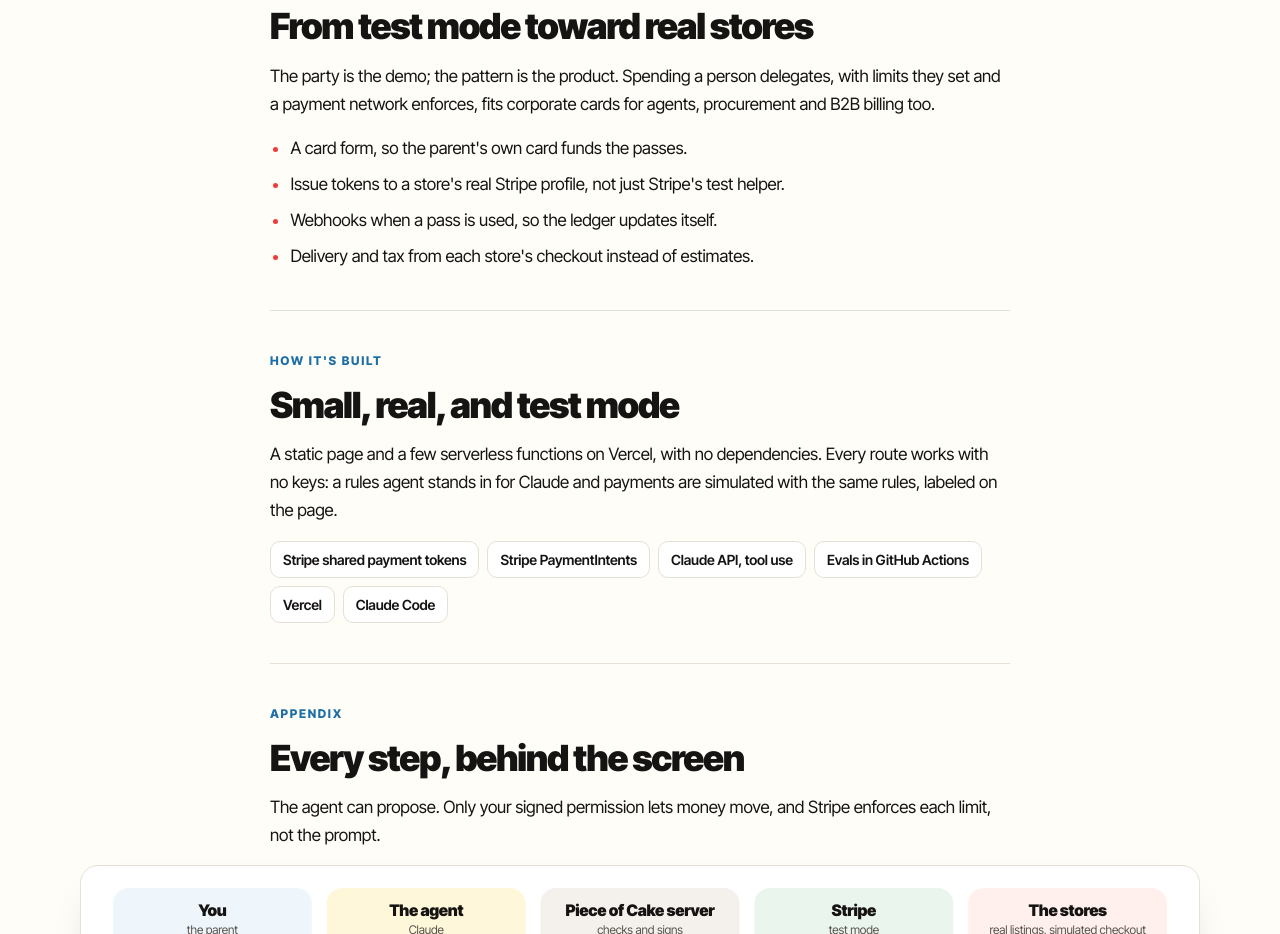
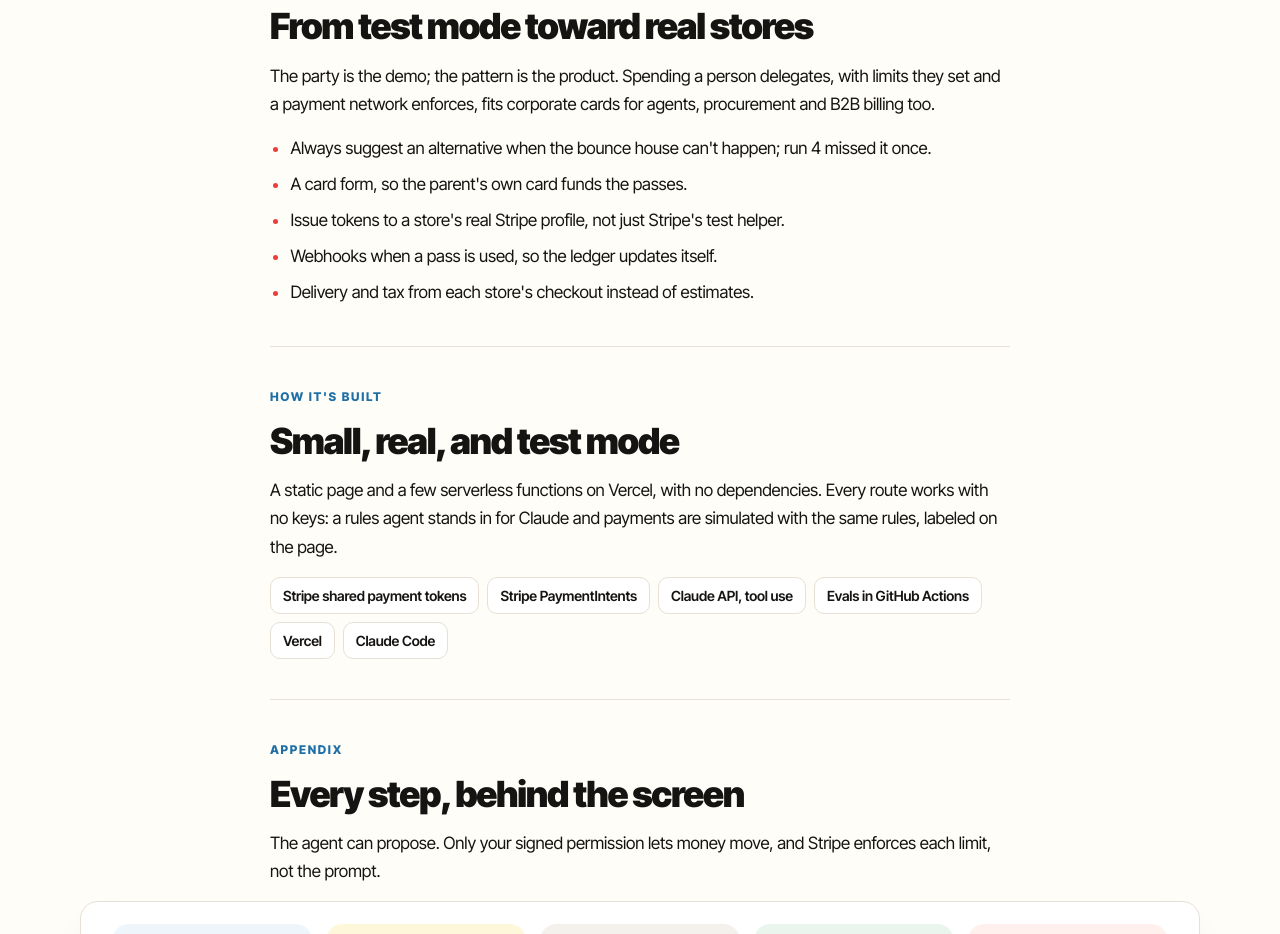
Before and after one commit to shongsathavij/party-run, a website: page case-study.html in a window 1280 px wide. Shown: the part 7220-8154 px from the top of the page. Drawn offline with Linux system fonts and the light colour scheme.

Commit message:
Case study: the bounce-house alternative goes in What's next
Co-Authored-By: Claude Opus 5.5 <noreply@anthropic.com>
Claude-Session: https://claude.ai/code/session_01HJEmwgSqAZm8gLgHFEdrpb

```diff
--- a/case-study.html
+++ b/case-study.html
@@ -399,6 +399,7 @@
     <h2 id="next">From test mode toward real stores</h2>
     <p class="prose">The party is the demo; the pattern is the product. Spending a person delegates, with limits they set and a payment network enforces, fits corporate cards for agents, procurement and B2B billing too.</p>
     <ul class="clean">
+      <li>Always suggest an alternative when the bounce house can't happen; run 4 missed it once.</li>
       <li>A card form, so the parent's own card funds the passes.</li>
       <li>Issue tokens to a store's real Stripe profile, not just Stripe's test helper.</li>
       <li>Webhooks when a pass is used, so the ledger updates itself.</li>
```
